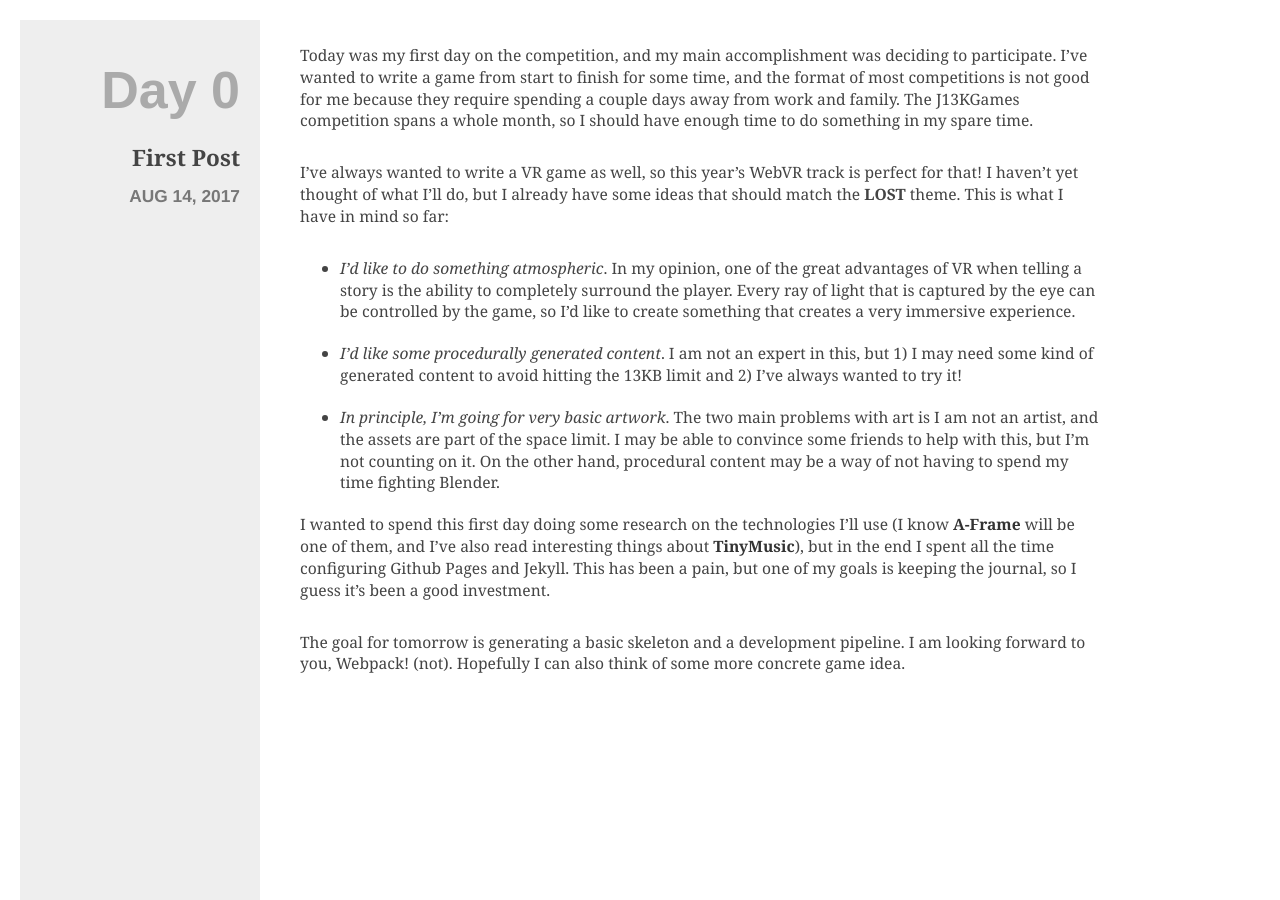
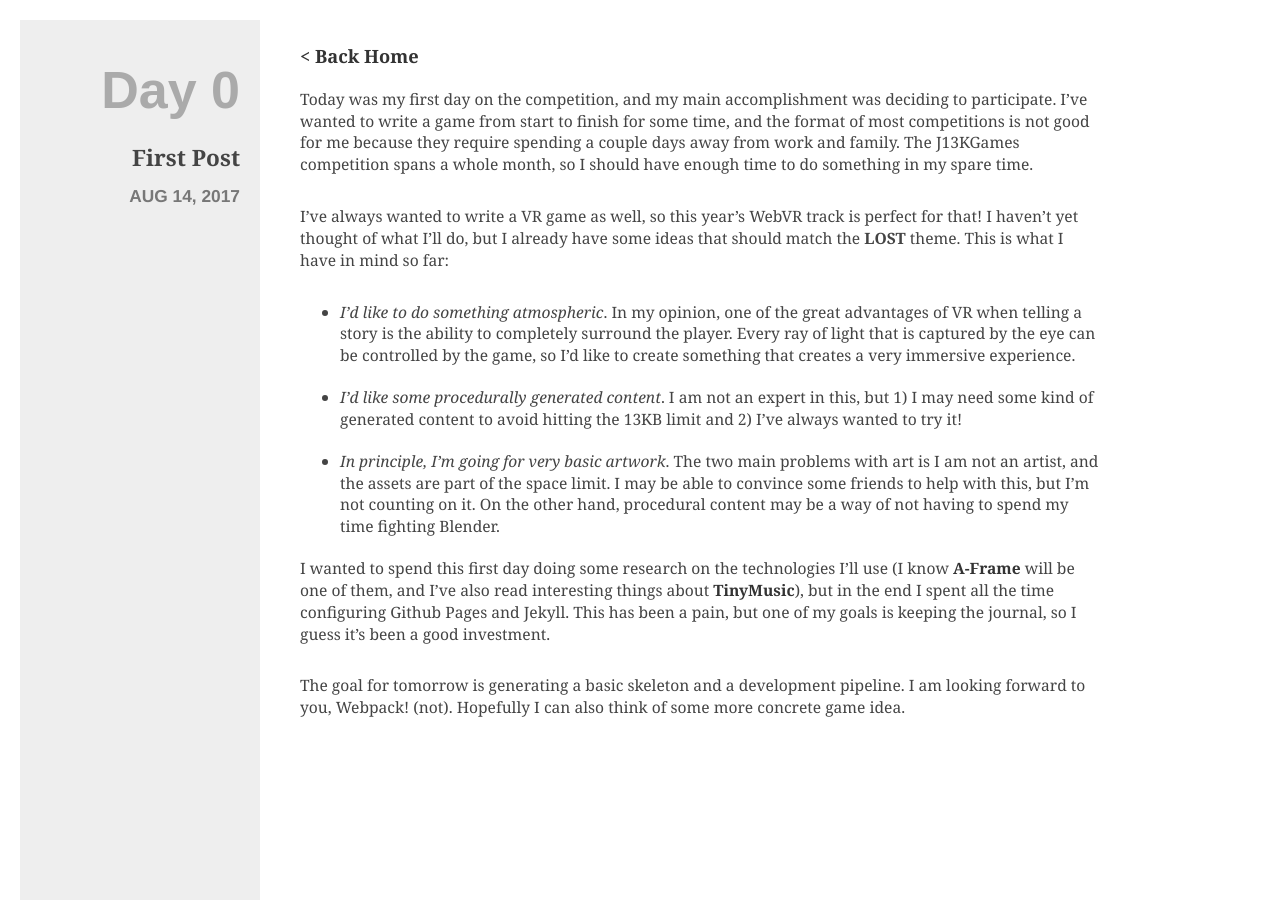
Before and after one commit to dvvc/js13k2017, a Jekyll site: the page built from _posts/2017-08-14-first-post.md, in a window 1280 px wide. Built offline with Jekyll 4.4.1, drawn with Linux system fonts in a browser that asks for light colours.

Commit message:
small journal fixes

```diff
--- a/_layouts/post.html
+++ b/_layouts/post.html
@@ -12,6 +12,7 @@ layout: default
 
   <div id="post-right">
     <div id="post-content">
+      <h3><a href="{{ site.baseurl }}/">&lt; Back Home</a></h3>
       {{ content }}
     </div>
   </div>
--- a/css/style.scss
+++ b/css/style.scss
@@ -98,6 +98,7 @@ a:hover {
 
     #post-content {
       max-width: 800px;
+      padding-right: 80px;
 
       p {
         margin: 20px 0px 30px 0px;
```
